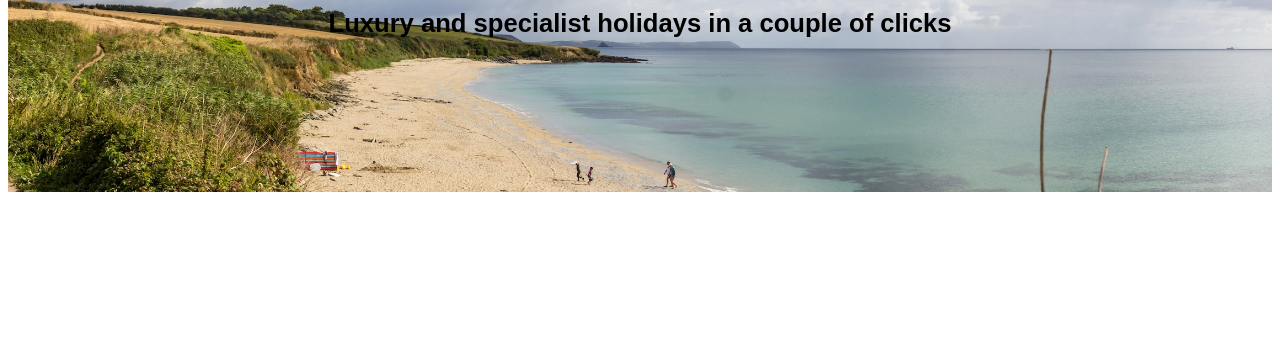
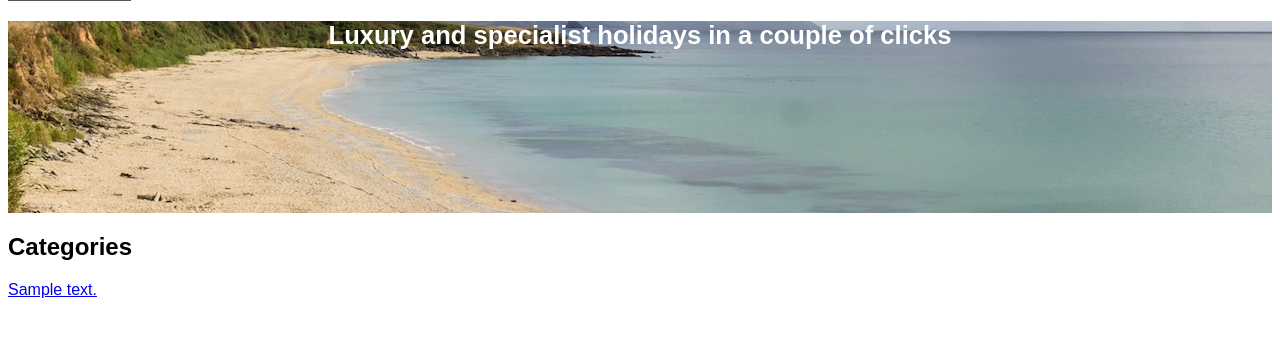
Before and after one commit to kieranknowles1/web-tech-assignment, a PHP site: page / in a window 1280 px wide. Shown: the part 106-443 px from the top of the page. Run offline with PHP 8.4, Linux system fonts and the light colour scheme; tables that the repository leaves empty or names only in its code hold one stand-in row (values such as "Sample post"); a stand-in replaces the project's code that opens the database connection.

Commit message:
Begin category list

```diff
--- a/index.php
+++ b/index.php
@@ -9,16 +9,39 @@
 </head>
 
 <?php
-require "header.php";
+    require "header.php";
+    require "database_conn.php";
 ?>
 
 <section class="banner">
-    <img src="images/beach.webp">
-
     <h2>Luxury and specialist holidays in a couple of clicks</h2>
 </section>
 
+<section class="categories">
+    <h2>Categories</h2>
+<?php
+    // Categories
+    $sql = "SELECT catID, catDesc
+            FROM LCG_category";
+
+    $queryResult = $conn->query($sql);
+
+    if ($queryResult === false) {
+        $error = $conn->error;
+        echo "<p> Query failed: $error.</p>";
+        exit;
+    }
+
+    while ($row = $queryResult->fetch_object()) {
+        echo "<div class='category'><a href='category.php?category={$row->catID}'>";
+
+        echo "<p>{$row->catDesc}</p>";
+
+        echo "</a></div>";
+    }
+?>
+</section>
 
 <?php
-require "footer.php";
+    require "footer.php";
 ?>
--- a/style.css
+++ b/style.css
@@ -30,27 +30,21 @@ nav a {
 }
 
 /* Banner */
-/* https://www.w3schools.com/howto/howto_css_image_text.asp */
+/* https://www.w3schools.com/cssref/pr_background-position.asp */
 .banner {
-    position: relative;
-    text-align: center;
-}
-
-.banner img {
-    /* https://www.digitalocean.com/community/tutorials/css-cropping-images-object-fit */
-    object-fit: cover;
+    background-image: url("images/beach.webp");
+    background-repeat: no-repeat;
+    background-position: center;
     width: 100%;
     height: 12em;
 }
 
 .banner h2 {
     /* TODO: Fit text to container */
-    position: absolute;
-    top: 0;
-    left: 50%;
-    transform: translate(-50%, -40%);
+    text-align: center;
+    font-size: 2vw;
 
-    font-size: 2vw;
+    color: white;
 }
 
 /* Media Queries */
```
